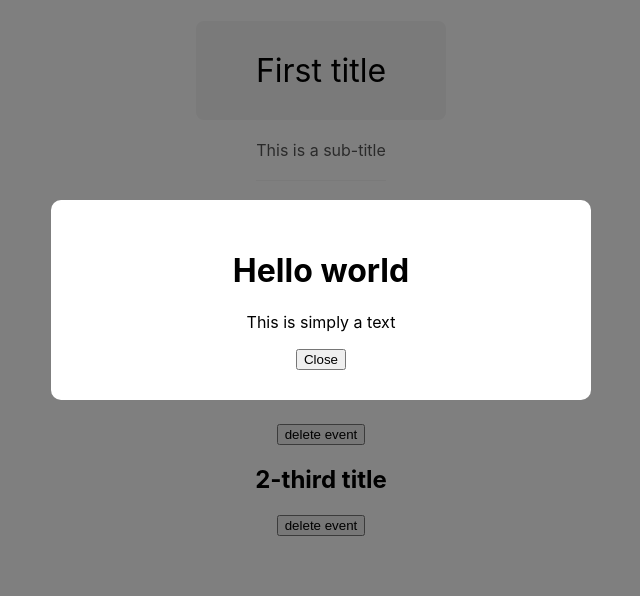
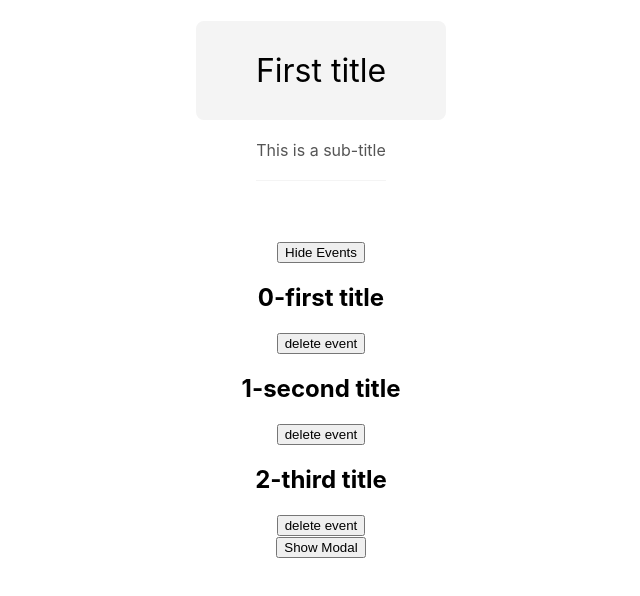
Before and after one commit to ephremworkeye/may-app, a React (Create React App) app: page / in a window 1280 px wide. Shown: the top 596 px of the page, without its empty margins (319-959 px from the left). Built offline with nearby package versions, Linux system fonts and the light colour scheme.

Commit message:
added Modals

```diff
--- a/src/App.js
+++ b/src/App.js
@@ -5,7 +5,7 @@
 
 
 function App() {
-  const [showModal, setShowModal] = useState(true)
+  const [showModal, setShowModal] = useState(false)
   const [showEvents, setShowEvents] = useState(true)
   const [events, setEvents] = useState([
     {title: 'first title', id:1},
@@ -25,6 +25,8 @@
   const handleClose = () => {
     setShowModal(false)
   }
+
+
 
 
   const subtitle = 'This is a sub-title'
@@ -51,6 +53,9 @@
          <h1>Hello world</h1>
          <p>This is simply a text</p>
        </Modal>}
+       <div>
+         <button onClick={() => setShowModal(true)}>Show Modal</button>
+       </div>
     </div>
   );
 }
--- a/src/components/Modal.js
+++ b/src/components/Modal.js
@@ -7,6 +7,7 @@
                 <p>Use the code Hello at the checkout</p> */}
                 {children}
                 <button onClick={handleClose}>Close</button>
+
             </div>
         </div>
     )
```
